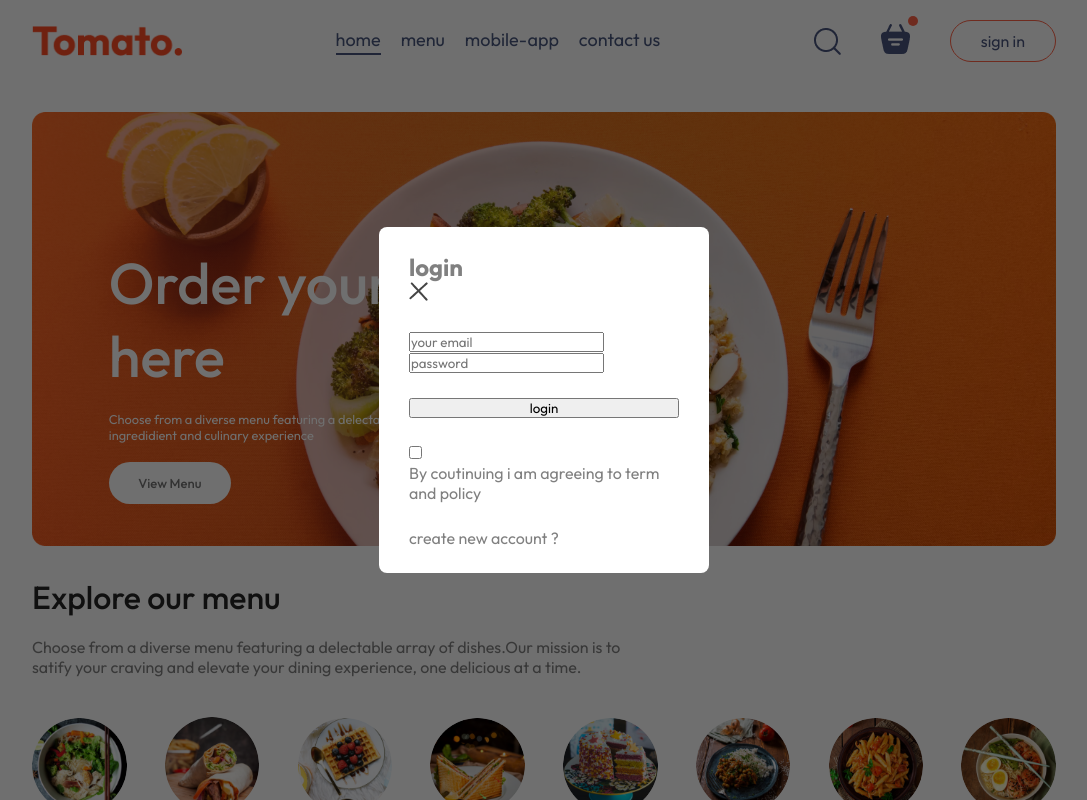
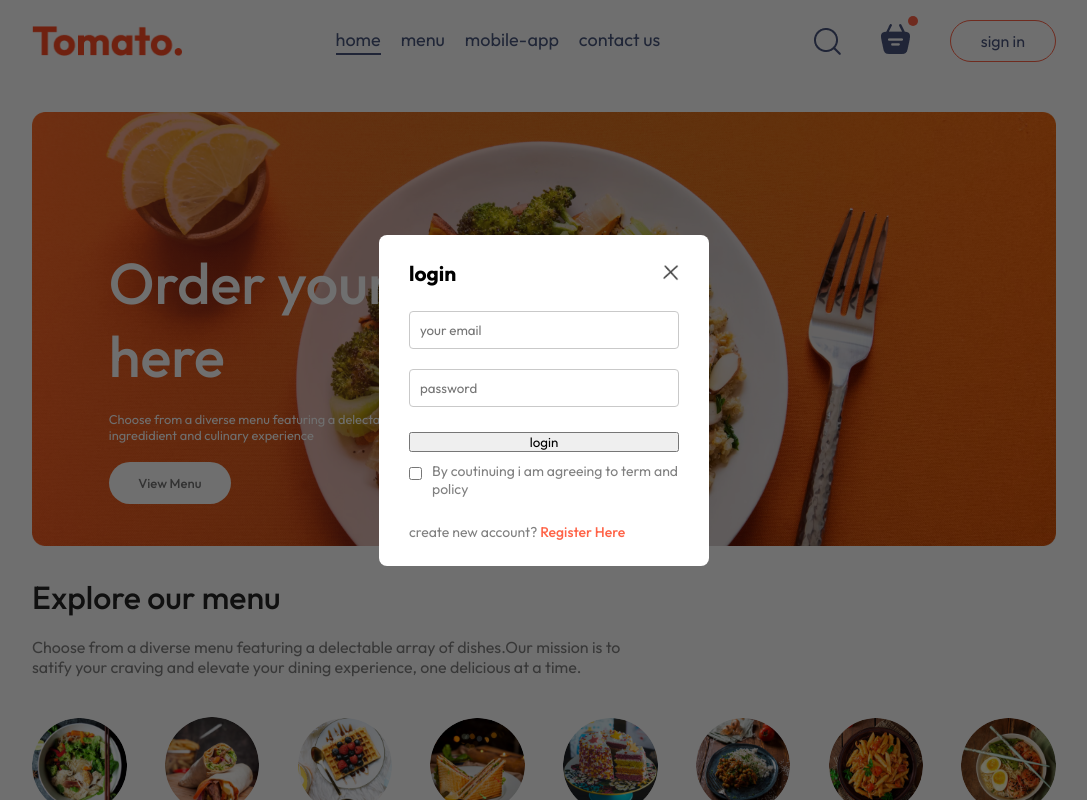
Before and after one commit to talha424588/tomato-web-app, a React (Create React App) app: page / in a window 1280 px wide. Both pictures are taken after a click on the button "sign in". Shown: the top 800 px of the page, without its empty margins (96-1183 px from the left). Built offline with nearby package versions, Linux system fonts and the light colour scheme.

Commit message:
login and sign up ui complete

```diff
--- a/src/Components/Auth/Login.css
+++ b/src/Components/Auth/Login.css
@@ -1,5 +1,4 @@
-.login-popup
-{
+.login-popup {
     z-index: 1;
     background-color: #00000090;
     display: grid;
@@ -7,8 +6,8 @@
     width: 100%;
     height: 100%;
 }
-.login-popup-container
-{
+
+.login-popup-container {
     place-self: center;
     border-radius: 8px;
     padding: 25px 30px;
@@ -18,4 +17,58 @@
     color: #808080;
     background-color: white;
     width: max(23vw, 330px);
+    animation: fadeIn 0.5s;
+    font-size: 14px;
 }
+
+.login-popup-title {
+    color: black;
+    align-items: center;
+    display: flex;
+    justify-content: space-between;
+}
+
+.login-popup-title img {
+    cursor: pointer;
+    width: 16px;
+}
+
+.login-popup-input {
+    display: flex;
+    flex-direction: column;
+    gap: 20px;
+}
+
+.login-popup-input input {
+    border-radius: 4px;
+    border: 1px solid #c9c9c9;
+    outline: none;
+    padding: 10px;
+}
+
+.login-popup-input button {
+    border: none;
+    background-color: tomato;
+    color: white;
+    padding: 10px;
+    font-size: 15px;
+    border-radius: 4px;
+    cursor: pointer;
+}
+.login-popup-condition
+{
+    display: flex;
+    gap: 10px;
+    align-items: start;
+    margin-top: -15px;
+}
+.login-popup-condition input
+{
+    margin-top: 5px;;
+}
+.login-popup p span
+{
+    cursor: pointer;
+    color: tomato;
+    font-weight: 500;
+}
--- a/src/Components/Auth/Login.jsx
+++ b/src/Components/Auth/Login.jsx
@@ -10,7 +10,7 @@ function Login({setShowLogin}) {
           <div className="login-popup-title"><h2>{currentState}</h2>
             <img src={assets.cross_icon} onClick={()=>setShowLogin(false)} alt="" />
           </div>
-          <div className="login-input-popups">
+          <div className="login-popup-input">
             {currentState === "login" ? <></>:<input type="text" placeholder="your name" required />}
 
             <input type="email" placeholder="your email" required />
@@ -23,9 +23,9 @@ function Login({setShowLogin}) {
           </div>
           {
             currentState === "login"? (
-              <p onClick={()=>setCurrentState("sign up")}>create new account ?</p>
+              <p onClick={()=>setCurrentState("sign up")}>create new account? <span>Register Here</span></p>
             ) : (
-              <p onClick={()=>setCurrentState("login")}>already have an account ?</p>
+              <p onClick={()=>setCurrentState("login")}>already have an account? <span>Login here</span></p>
             )
           }
 
```
